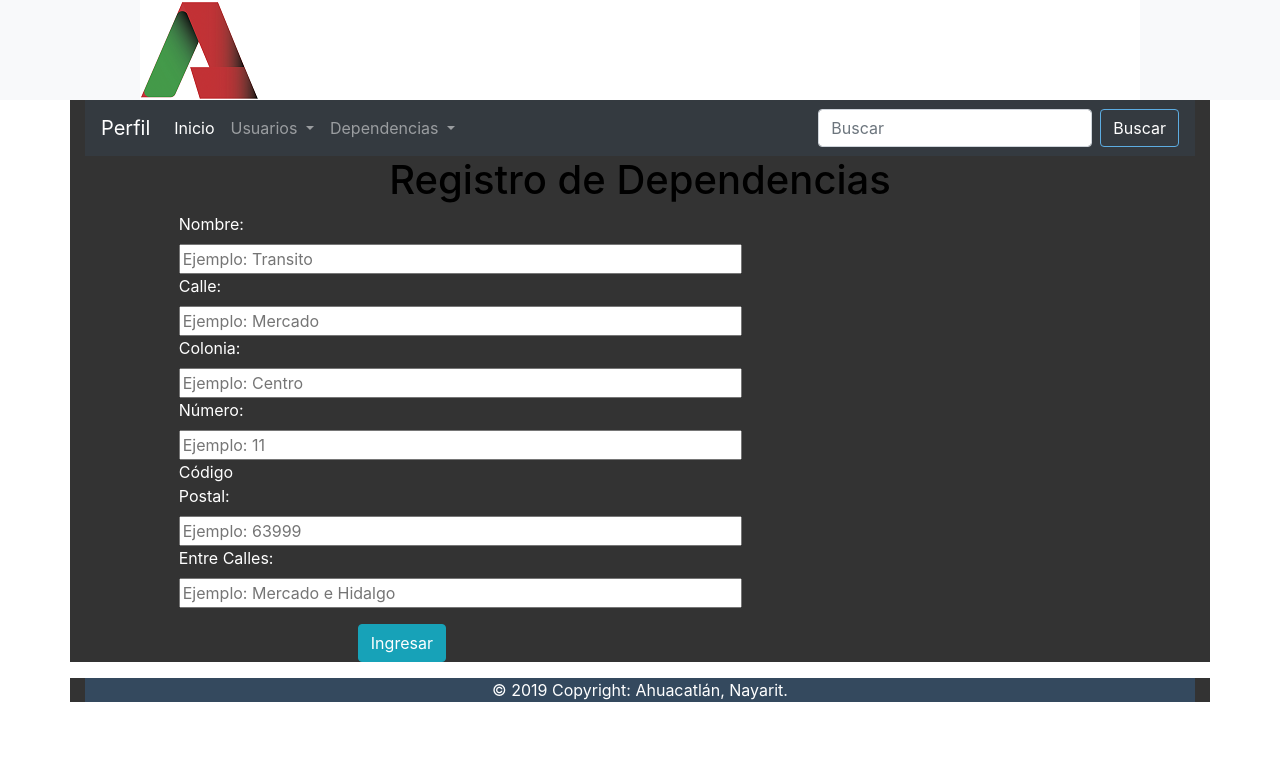
After one commit to ElBicho7TEC/InformeActividades, a PHP site: page /altaDependencia.php in a window 1280 px wide. The commit adds this page. Shown: the top 783 px of the page. Run offline with PHP 8.4, Linux system fonts and the light colour scheme; some libraries are stand-ins or nearby versions.

Commit message:
Nuevas pantallas

```diff
--- /dev/null
+++ b/html/altaDependencia.php
@@ -0,0 +1,100 @@
+<html>
+	<head>
+		<title>Alta Dependencia</title>
+
+		<script src="http://code.jquery.com/jquery-1.11.3.min.js"></script>
+		<!-- Latest compiled and minified JavaScript -->
+		<script src="bootstrap-4.3.1-dist/js/bootstrap.js"></script>
+		<meta charset="utf-8">
+		<meta http-equiv="X-UA-Compatible" content="IE=edge">
+		<meta name="viewport" content="width=device-width, initial-scale=1, shrink-to-fit=no">
+		<link rel="stylesheet" href="css/bootstrap.min.css">
+		<link href="https://fonts.googleapis.com/css?family=Anton|Dosis:400,800" rel="stylesheet">
+		<link rel="stylesheet" href="css/styles.css">
+		<link rel="stylesheet" href="css/bootstrap.css">
+		<link rel="shortcut icon" href="logos/AhucatlanTransparente.png" type="image/png" />
+	<?php include 'header.php' ?>
+	</head>
+
+	<body>
+	<div class="header-bottom">
+
+	<div class="container">
+	<div class="row justify-content-center text-center text-md-left">
+				<div class="col-12">
+					<nav class="navbar navbar-expand-lg navbar-dark bg-dark">
+						<a class="navbar-brand" href="#">Perfil</a>
+						<button class="navbar-toggler" type="button" data-toggle="collapse" data-target="#navbarSupportedContent" aria-controls="navbarSupportedContent" aria-expanded="false" aria-label="Toggle navigation">
+							<span class="navbar-toggler-icon"></span>
+						</button>
+
+						<div class="collapse navbar-collapse" id="navbarSupportedContent">
+							<ul class="navbar-nav mr-auto">
+								<li class="nav-item active">
+									<a class="nav-link" href="indexAdministrador.php">Inicio <span class="sr-only">(current)</span></a>
+								</li>
+
+								<li class="nav-item dropdown">
+									<a class="nav-link dropdown-toggle" href="#" id="navbarDropdown" role="button" data-toggle="dropdown" aria-haspopup="true" aria-expanded="false">
+										Usuarios
+									</a>
+									<div class="dropdown-menu" aria-labelledby="navbarDropdown">
+										<a class="dropdown-item" href="registro.php">Agregar Nuevo</a>
+										<a class="dropdown-item" href="#">Modificar Usuarios</a>
+									</div>
+								</li>
+
+								<li class="nav-item dropdown">
+									<a class="nav-link dropdown-toggle" href="#" id="navbarDropdown" role="button" data-toggle="dropdown" aria-haspopup="true" aria-expanded="false">
+										Dependencias
+									</a>
+									<div class="dropdown-menu" aria-labelledby="navbarDropdown">
+										<a class="dropdown-item" href="dataDependencia.php">Agregar Dependencia</a>
+										<a class="dropdown-item" href="#">Modificar Dependencia</a>
+									</div>
+								</li>
+							</ul>
+							<form class="form-inline my-2 my-lg-0">
+								<input class="form-control mr-sm-2" type="search" placeholder="Buscar" aria-label="Search">
+								<button class="btn btn-outline-success my-2 my-sm-0" type="submit" id="Buscar" style="border-color: #5DADE2 !important; color: white !important;" >Buscar</button>
+							</form>
+						</div>
+					</nav>
+				</div>
+
+			</div>
+	</div>
+	</div>
+
+	<div class="container">
+		<h1 class="text-center">Registro de Dependencias</h1>
+		<div class="col-md-6" >
+			<form class="Myformulario" style="margin-top: 150p%; margin-left: 15%;" action="dataDependencia.php" method="post">
+				<div class="form-group">
+					<label>Nombre:</label>
+					<input placeholder="Ejemplo: Transito" type="text" name="nombre" maxlength="45" size="50" required=" " pattern="[a-zA-Z\s]+">
+					<label>Calle:</label>
+					<input placeholder="Ejemplo: Mercado" type="text" name="calle"  maxlength="45" size="50" required=" " pattern="[a-zA-Z\s]+">
+					<label>Colonia:</label>
+					<input placeholder="Ejemplo: Centro" type="text" name="colonia" maxlength="45" size="50" required=" " pattern="[a-zA-Z\s]+">
+					<label>N&uacute;mero:</label>
+					<input placeholder="Ejemplo: 11" type="text" name="numero"  maxlength="45" size="50" pattern="[0-9]{1,3}$" required=" " pattern="[a-zA-Z\s]+">
+					<label>C&oacute;digo Postal:</label>
+					<input placeholder="Ejemplo: 63999" type="text" name="cp"  maxlength="45" size="50" required=" " pattern="[0-9]{5}">
+					<label>Entre Calles:</label>
+					<input placeholder="Ejemplo: Mercado e Hidalgo" type="text" name="referencias"   maxlength="45" size="50" required=" " pattern="[]+">
+				</div>
+				<div class="form-group text-center">
+					<input class="btn btn-info" type="submit" id="Guardar" name="Guardar" value="Ingresar">
+				</div>
+			</form>
+
+		</div>
+	</div>
+	<div class="container">
+	<div class="footer" style="color:#fff; background:#34495E;">
+				<p style="text-align: center;"> © 2019 Copyright: Ahuacatlán, Nayarit.</p>
+			</div>
+	</div>
+	</body>
+</html>
--- a/html/header.php
+++ b/html/header.php
@@ -4,12 +4,16 @@
       <title>
         Inicio Administrador
       </title>
+	  <script src="http://code.jquery.com/jquery-1.11.3.min.js"></script>
+<!-- Latest compiled and minified JavaScript -->
+<script src="bootstrap-4.3.1-dist/js/bootstrap.js"></script>
       <meta charset="utf-8">
       <meta http-equiv="X-UA-Compatible" content="IE=edge">
       <meta name="viewport" content="width=device-width, initial-scale=1, shrink-to-fit=no">
       <link rel="stylesheet" href="css/bootstrap.min.css">
       <link href="https://fonts.googleapis.com/css?family=Anton|Dosis:400,800" rel="stylesheet">
       <link rel="stylesheet" href="css/styles.css">
+	  <link rel="stylesheet" href="css/bootstrap.css">
       <link rel="shortcut icon" href="logos/AhucatlanTransparente.png" type="image/png" /> <!--Se agrega el icono a la cabecera de la página desde la ubicación de la carpeta logos-->
   </head>
 
@@ -17,7 +21,9 @@
       <header class="bg-light container-fluid" style="background:url(logos/cabecera.png) no-repeat; height:100px; background-repeat: no-repeat; background-color: white; background-attachment: fixed; background-position: top center; background-size: auto; position: relative;">
         <div class="row justify-content-center text-center text-md-left" style="background-color: white;">
           <div class="col-12 col-md-4 mt-4 mt-md-0">
-            <!--Texto que irá en el encabezado de la página -->
+
           </div>
         </div>
       </header>
+  </body>
+  </html>
```
Also changed, not shown: html/altaRol.php (added, +97 -0 lines), html/modificarDependencia.php (added, +100 -0 lines), html/modificarRol.php (added, +97 -0 lines).
